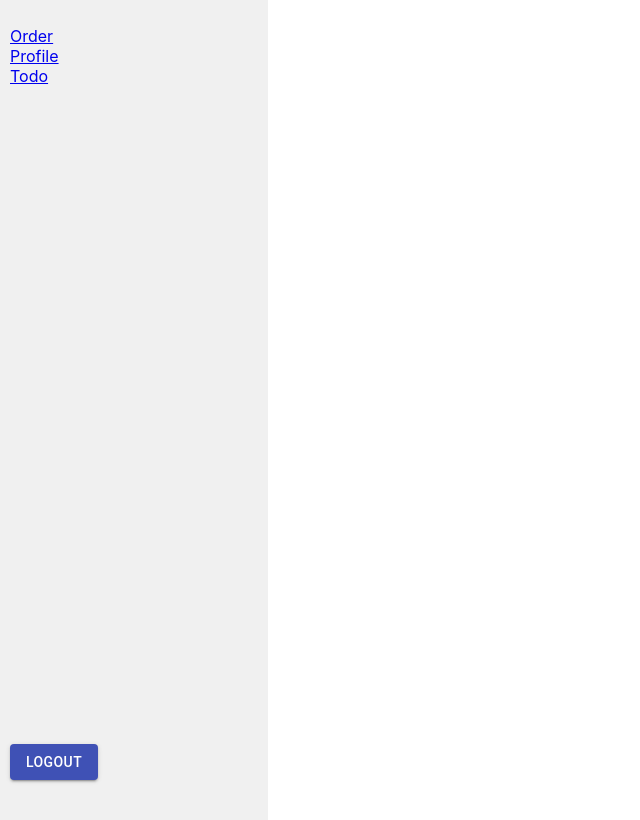
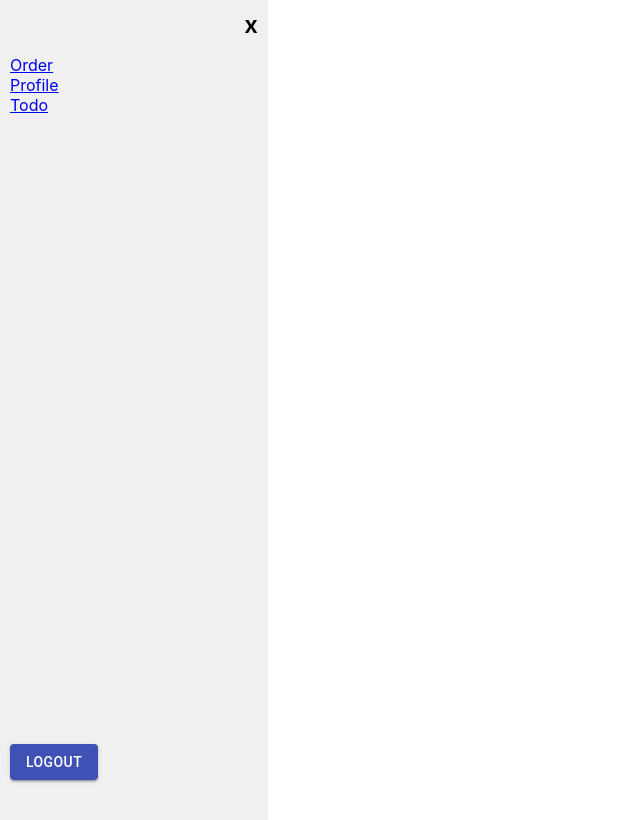
Before and after one commit to minhpro1992/reactExample, a React (Create React App) app: page / in a window 1280 px wide. Shown: the whole page, without its empty margins (0-640 px from the left). Built offline with nearby package versions, Linux system fonts and the light colour scheme; sample sign-in values are in the browser's storage.

Commit message:
feat: Adding home page styled

```diff
--- a/src/HomePage/HomePageComponent.tsx
+++ b/src/HomePage/HomePageComponent.tsx
@@ -1,11 +1,12 @@
 import { Button } from "@material-ui/core";
-import React, { ReactElement, useMemo } from 'react';
+import React, { ReactElement, useMemo, useState } from 'react';
 import { connect, useSelector } from 'react-redux';
 import { Link, Redirect, Route, Switch, withRouter } from 'react-router-dom';
 import { createSelector } from 'reselect'
 import { OrderComponent } from "../Order";
 import { ProfilePageComponent } from "../ProfilePage";
 import { TodoComponent } from '../Todo';
+import { SideBarWapperStyled, MainContentWrapperStyled } from './HomePageStyled'
 
 const routes = [
   {
@@ -23,6 +24,7 @@ const routes = [
 ];
 
 const HomePageComponent = (props: any): ReactElement => {
+  const [isToggleSidebar, setIsToggleSideBar] = useState(false)
   const userInfo = localStorage.getItem("userInfo");
   const { history, token } = props;
   // const selectLogin = useMemo(
@@ -38,15 +40,17 @@ const HomePageComponent = (props: any): ReactElement => {
   }
   return (
     <div style={{ display: "flex" }}>
-      <div
-        style={{
-          flex: 1,
-          padding: "10px",
-          background: "#f0f0f0",
-          height: "100vh",
-          position: "relative",
+      <SideBarWapperStyled isToggleSidebar={isToggleSidebar}>
+
+        <div className="saga-menu-wrapper"
+        >
+          <div className="saga-toggle-btn"
+          onClick={(e)=> {
+            console.log('debug click close', isToggleSidebar)
+            e.stopPropagation()
+            setIsToggleSideBar(!isToggleSidebar)
           }}
-      >
+          >x</div>
           <ul
             style={{
               listStyleType: "none",
@@ -66,6 +70,7 @@ const HomePageComponent = (props: any): ReactElement => {
               <Button
                 variant="contained"
                 color="primary"
+                className="saga-logout-btn"
                 onClick={() => {
                   localStorage.removeItem("userInfo");
                   history.push("/login");
@@ -76,14 +81,9 @@ const HomePageComponent = (props: any): ReactElement => {
             </li>
           </ul>
         </div>
-
-      <div
-        style={{
-          flex: 4,
-          padding: "10px",
-          justifyContent: "center",
-          alignItems: "center",
-        }}
+      </SideBarWapperStyled>
+      <MainContentWrapperStyled isToggleSidebar={isToggleSidebar}>
+        <div className="saga-main-content-wrapper"
         >
           <Switch>
             {routes.map((route, index) => (
@@ -95,6 +95,7 @@ const HomePageComponent = (props: any): ReactElement => {
             ))}
           </Switch>
         </div>
+      </MainContentWrapperStyled>
     </div>
   );
 }
--- /dev/null
+++ b/src/HomePage/HomePageStyled.tsx
@@ -0,0 +1,41 @@
+import styled from 'styled-components'
+
+type SideBarProps = {
+    isToggleSidebar: boolean
+}
+
+export const SideBarWapperStyled = styled.div<SideBarProps>`
+    flex: ${props => props?.isToggleSidebar ? 0.3 : 1};
+    transition: flex 0.5s ease-out;
+    padding: 10px;
+    background: #f0f0f0;
+    height: 100vh;
+    position: relative;
+    .saga-logout-btn: {
+        max-width: ${props => props?.isToggleSidebar ? '48px' : 'auto'} !important;
+        max-height: ${props => props?.isToggleSidebar ? '24px' : 'auto'} !important;
+        font-size: ${props => props?.isToggleSidebar ? '0.75em' : '0.875em'} !important;
+    };
+    .saga-menu-wrapper {
+        .saga-toggle-btn {
+            display: flex;
+            justify-content: flex-end;
+            font-size: 24px;
+            font-weight: 600;
+            &:hover {
+                cursor: pointer;
+                color: #ccc;
+            }
+        };
+    };
+`;
+
+export const MainContentWrapperStyled = styled.div<SideBarProps>`
+    flex: ${props => props?.isToggleSidebar ? 4.7 : 4};
+    transition: flex 0.5s ease-out;
+    justify-content: center;
+    align-items: center;
+    padding: 10px;
+    .saga-main-content-wrapper {
+    }
+`
```
Also changed, not shown: package.json (+5 -4 lines), 1 other file (tests, documents, lock files or other folders). Lines whose indentation alone changed are shown as unchanged.
